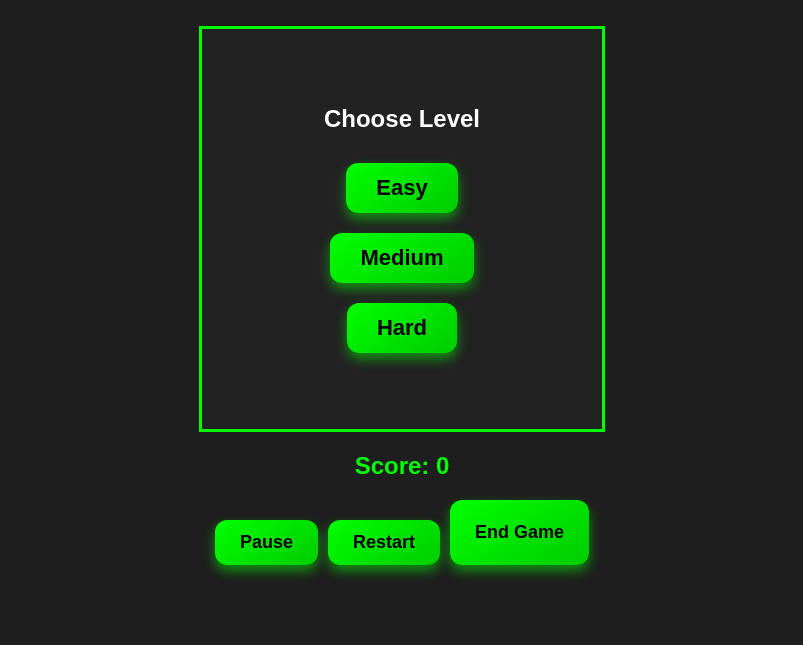
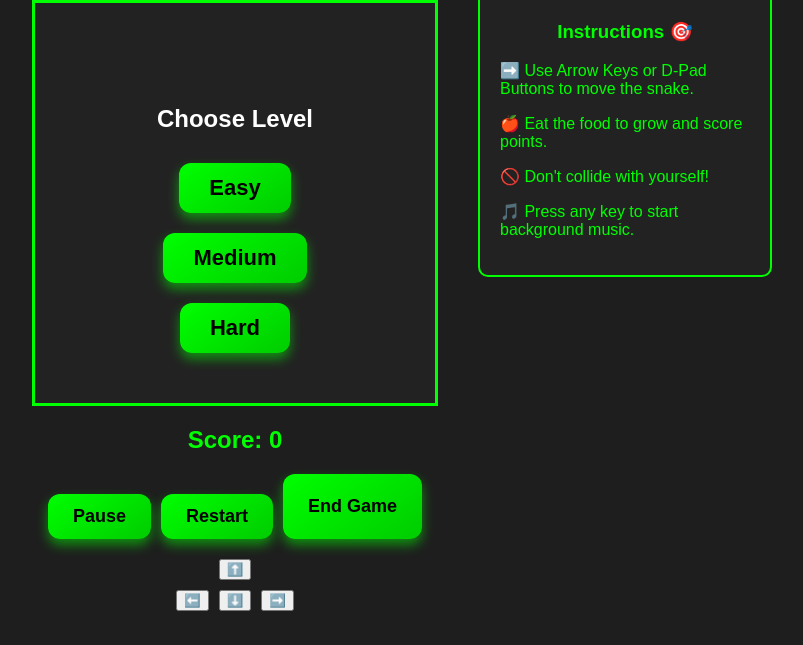
Before and after one commit to disha19905/Snack-Game, a plain HTML site: page index.html in a window 1280 px wide. Shown: the part 155-800 px from the top of the page, without its empty margins (238-1041 px from the left). Drawn offline with Linux system fonts and the light colour scheme.

Commit message:
index.html

```diff
--- a/index.html
+++ b/index.html
@@ -8,6 +8,9 @@
 </head>
 <body>
     <h1>Snake Game 🐍</h1>
+
+    <div id="mainContainer" style="display: flex; justify-content: center; align-items: flex-start; gap: 40px; margin-top: 20px;">
+        <div id="gameSection" style="display: flex; flex-direction: column; align-items: center;">
             <canvas id="gameCanvas" width="400" height="400"></canvas>
             <div id="score">Score: 0</div>
             <div id="controls">
@@ -21,6 +24,27 @@
                 <button onclick="startGame('medium')">Medium</button>
                 <button onclick="startGame('hard')">Hard</button>
             </div>
+            <div id="dpad" style="margin-top: 20px; display: flex; flex-direction: column; align-items: center; gap: 10px;">
+                <div class="row">
+                    <button id="upBtn">⬆️</button>
+                </div>
+                <div class="row" style="display: flex; gap: 10px;">
+                    <button id="leftBtn">⬅️</button>
+                    <button id="downBtn">⬇️</button>
+                    <button id="rightBtn">➡️</button>
+                </div>
+            </div>
+        </div>
+
+        <div id="instructions" style="background-color: #222; border: 2px solid #00ff00; border-radius: 10px; padding: 20px; color: #00ff00; font-family: 'Poppins', sans-serif; max-width: 250px;">
+            <h3 style="text-align: center;">Instructions 🎯</h3>
+            <p>➡️ Use Arrow Keys or D-Pad Buttons to move the snake.</p>
+            <p>🍎 Eat the food to grow and score points.</p>
+            <p>🚫 Don't collide with yourself!</p>
+            <p>🎵 Press any key to start background music.</p>
+                  </div>
+    </div>
+
     <script src="script.js"></script>
 </body>
 </html>
```
Lines whose indentation alone changed are shown as unchanged.
